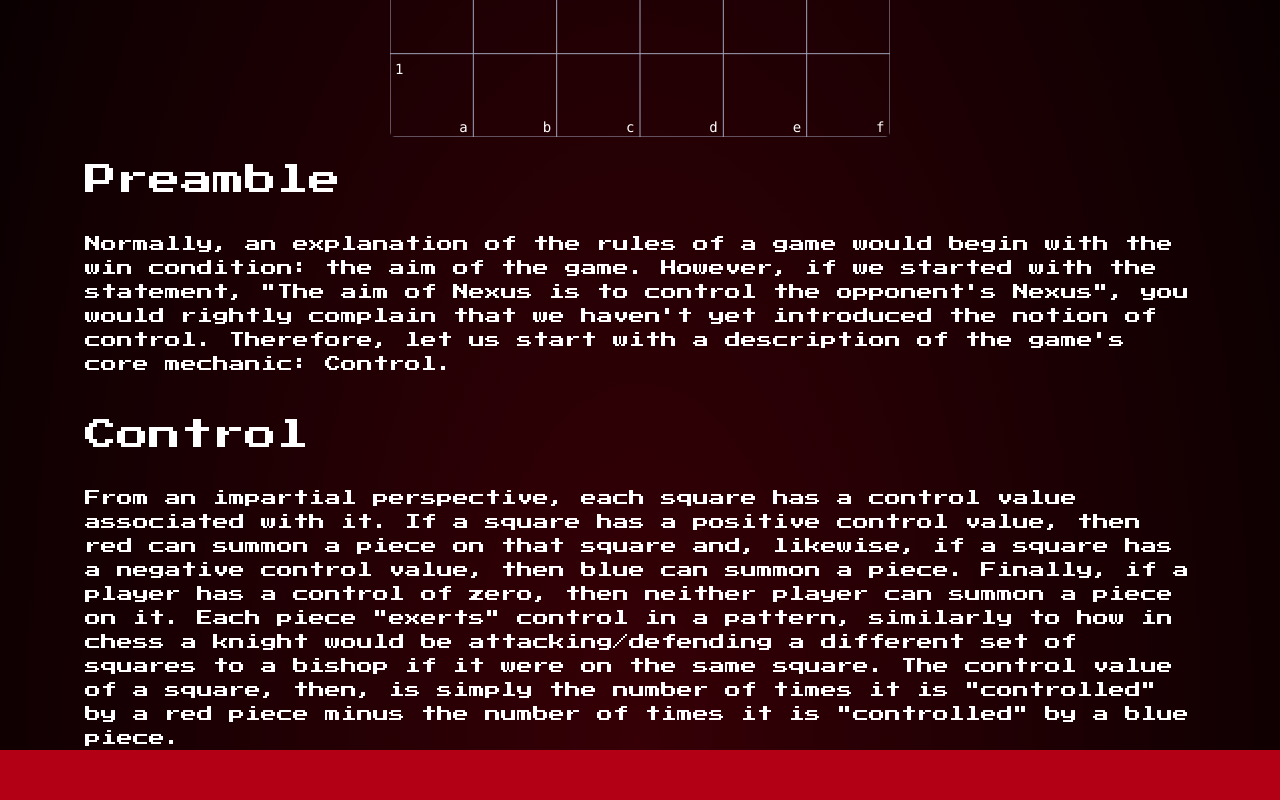
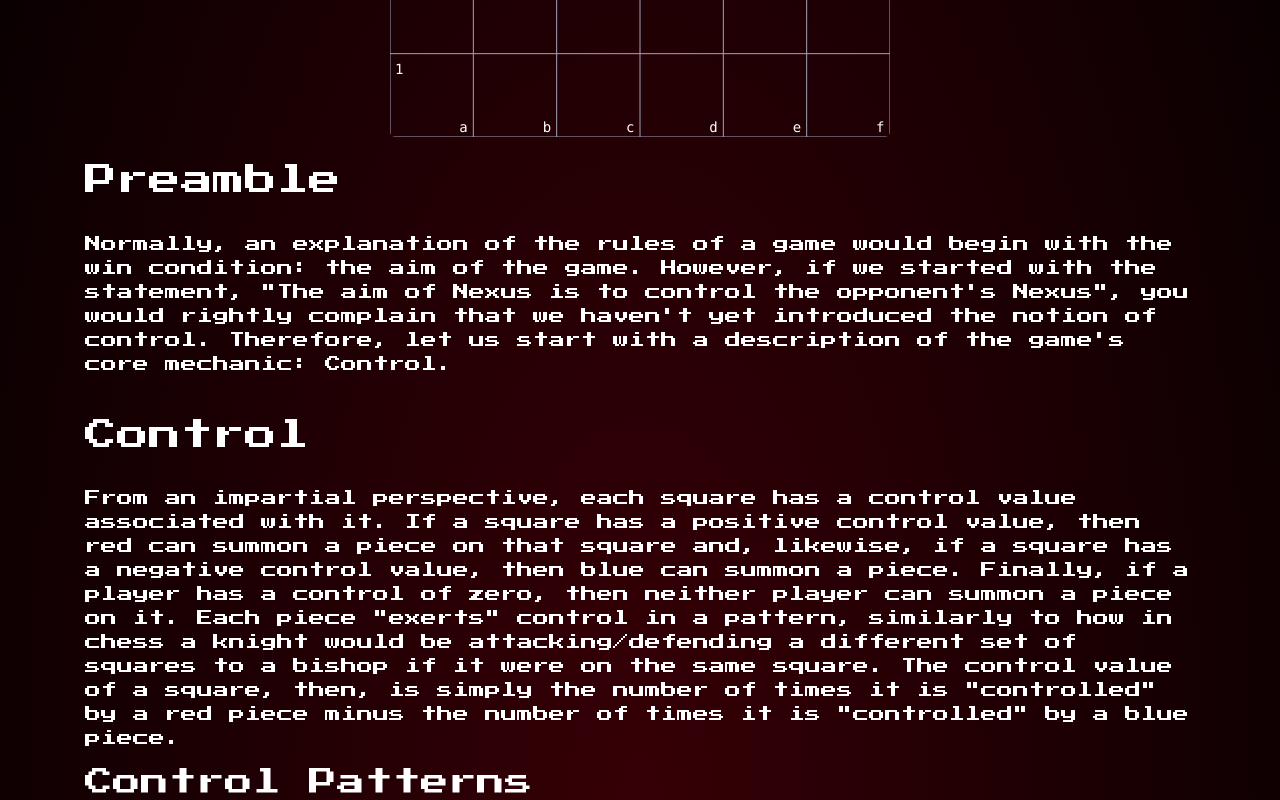
Before and after one commit to adam-d-wood/Nexus2, a plain HTML site: page info/info.html in a window 1280 px wide. Shown: the part 617-1417 px from the top of the page. Before the commit the page ends 1367 px from the top, so only its background shows below. Drawn offline with nearby package versions, Linux system fonts and the light colour scheme.

Commit message:
added control patterns section to info page

```diff
--- a/info/info.html
+++ b/info/info.html
@@ -53,6 +53,9 @@
             <br>
             <p>From an impartial perspective, each square has a control value associated with it. If a square has a positive control value, then red can summon a piece on that square and, likewise, if a square has a negative control value, then blue can summon a piece. Finally, if a player has a control of zero, then neither player can summon a piece on it. Each piece "exerts" control in a pattern, similarly to how in chess a knight would be attacking/defending a different set of squares to a bishop if it were on the same square. The control value of a square, then, is simply the number of times it is "controlled" by a red piece minus the number of times it is "controlled" by a blue piece.</p>
 
+            <h3>Control Patterns</h3>
+
+
         </div>
 
         <script src="../js/board.js"></script>
```
